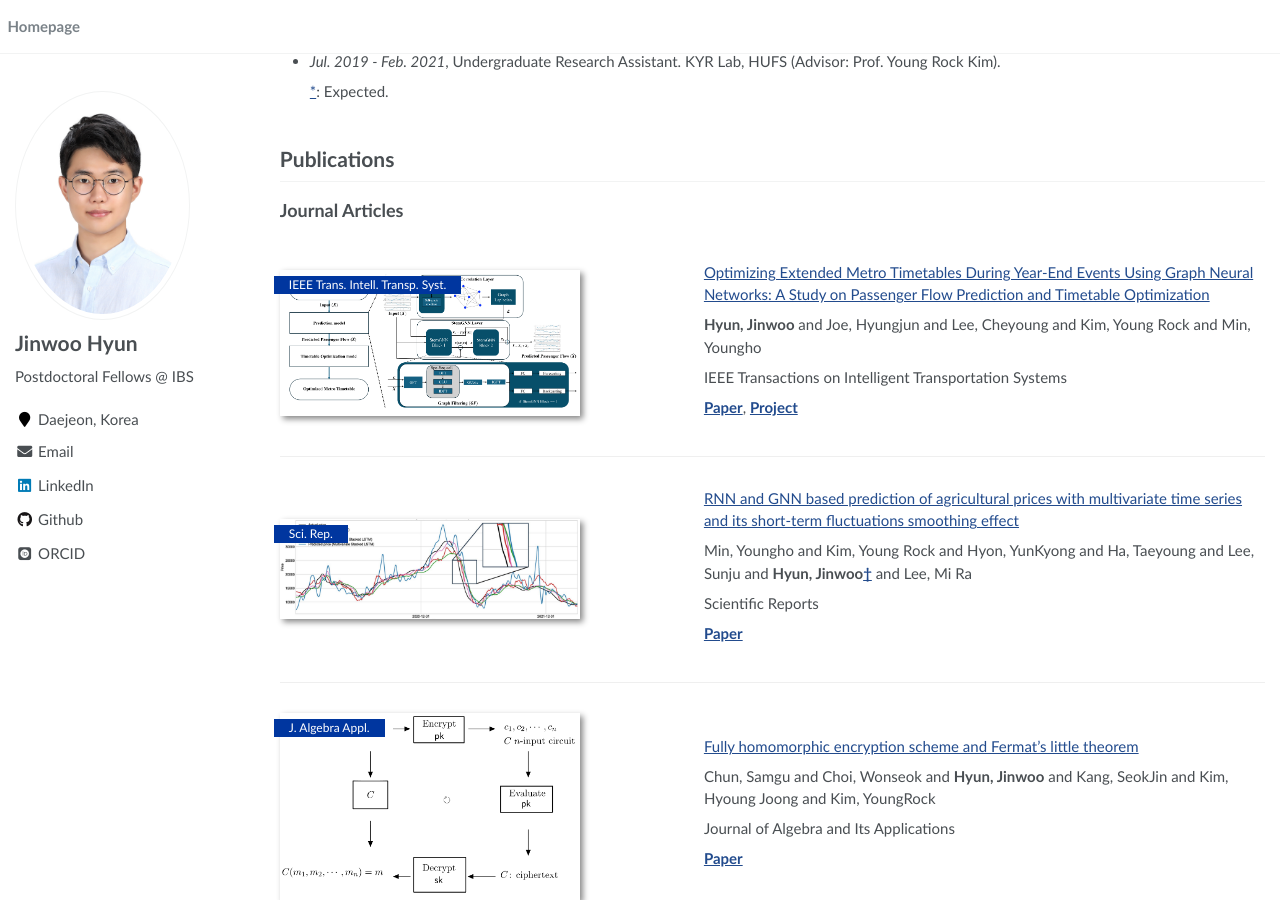
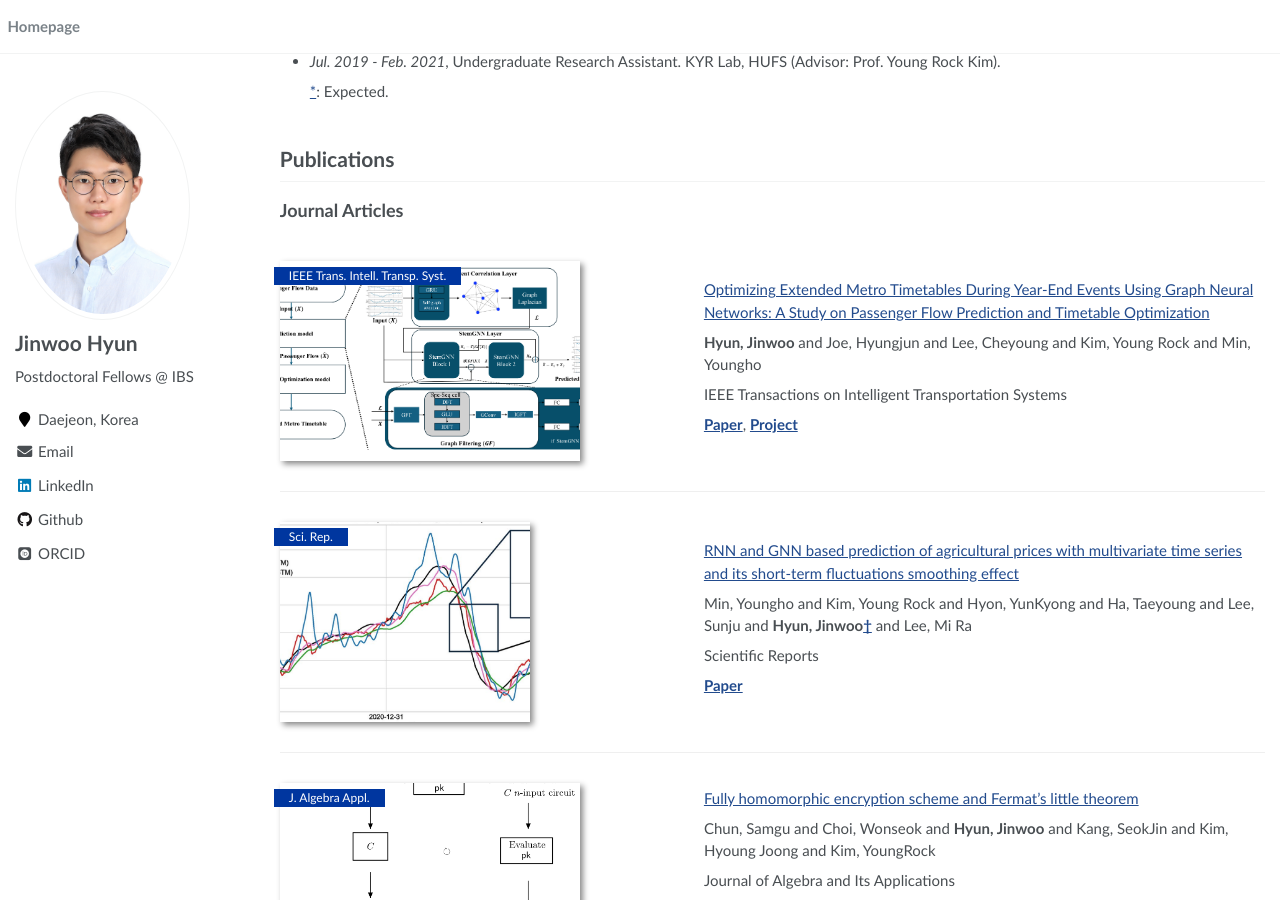
Before and after one commit to JW-George/JW-George.github.io, a Jekyll site: the page built from index.md, in a window 1280 px wide and 900 px high, scrolled down 630 px. Built offline with Jekyll 4.4.1, drawn with Linux system fonts in a browser that asks for light colours; some web fonts are replaced.

Commit message:
Update index.md

```diff
--- a/index.md
+++ b/index.md
@@ -52,9 +52,8 @@ I am a Postdoctoral Research Fellow at [IBS](https://www.ibs.re.kr) (Institute f
 # Publications
 
 ## Journal Articles
-<div class='paper-box'><div class='paper-box-image'><div><div class="badge">IEEE Trans. Intell. Transp. Syst.</div><img src='images/paper/metro.png' alt="1" width="300pt" height="200px"></div></div>
+<div class='paper-box'><div class='paper-box-image'><div><div class="badge">IEEE Trans. Intell. Transp. Syst.</div><img src='images/paper/metro.png' alt="1" style="width:300px; height:200px;"></div></div>
 <div class='paper-box-text' markdown="1">
-
 
 [Optimizing Extended Metro Timetables During Year-End Events Using Graph Neural Networks: A Study on Passenger Flow Prediction and Timetable Optimization](https://ieeexplore.ieee.org/abstract/document/11047236)
 
@@ -67,7 +66,7 @@ IEEE Transactions on Intelligent Transportation Systems
 </div>
 </div>
 
-<div class='paper-box'><div class='paper-box-image'><div><div class="badge">Sci. Rep.</div><img src='images/paper/price.png' alt="2" width="300pt" height="200px"></div></div>
+<div class='paper-box'><div class='paper-box-image'><div><div class="badge">Sci. Rep.</div><img src='images/paper/price.png' alt="2" width="300pt" style="width:250px; height:200px;"></div></div>
 <div class='paper-box-text' markdown="1">
 
 
@@ -82,7 +81,7 @@ Scientific Reports
 </div>
 </div>
 
-<div class='paper-box'><div class='paper-box-image'><div><div class="badge">J. Algebra Appl.</div><img src='images/paper/encrypt.png' alt="2" width="300px" height="200px"></div></div>
+<div class='paper-box'><div class='paper-box-image'><div><div class="badge">J. Algebra Appl.</div><img src='images/paper/encrypt.png' alt="2" style="width:300px; height:150px;"></div></div>
 <div class='paper-box-text' markdown="1">
 
 
@@ -97,7 +96,7 @@ Journal of Algebra and Its Applications
 </div>
 </div>
 
-<div class='paper-box'><div class='paper-box-image'><div><div class="badge">IEEE Acc.</div><img src='images/paper/peer.png' alt="2" width="300px" height="200px"></div></div>
+<div class='paper-box'><div class='paper-box-image'><div><div class="badge">IEEE Acc.</div><img src='images/paper/peer.png' alt="2" width="300px" style="width:300px; height:200px;"></div></div>
 <div class='paper-box-text' markdown="1">
 
 
```
